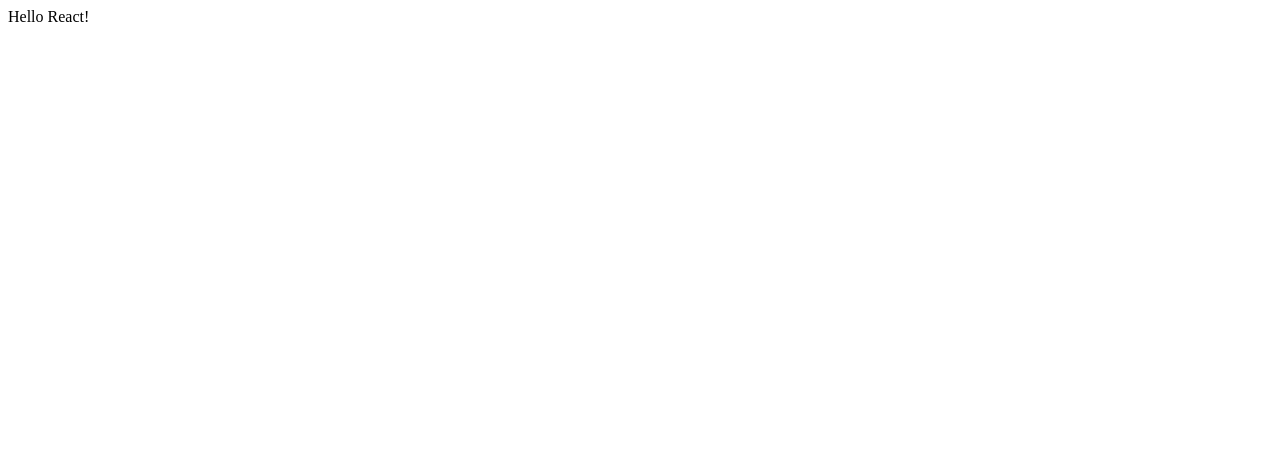
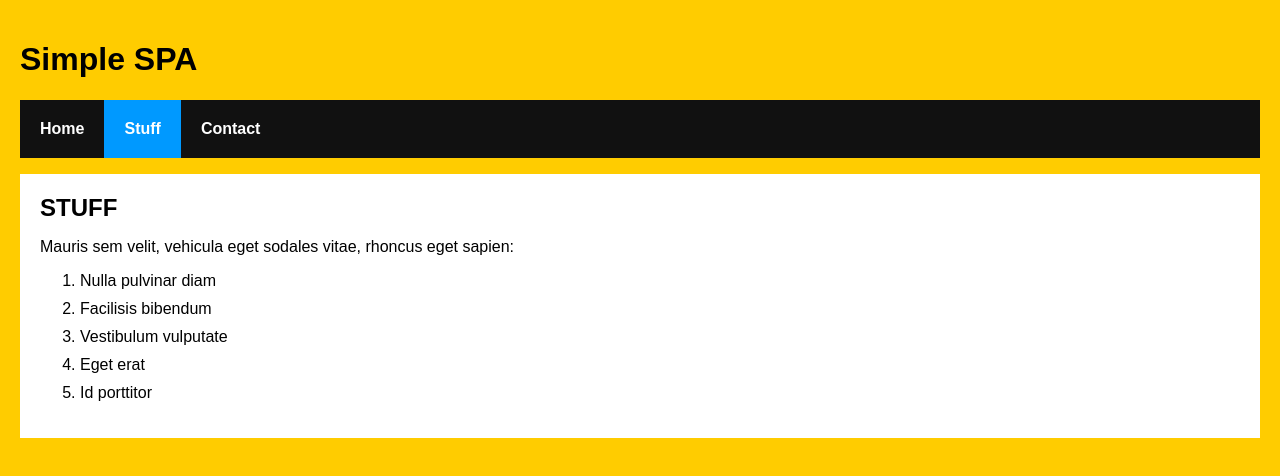
Before and after one commit to sanjeeevp/ReactApplication, a React app: page /#/stuff in a window 1280 px wide. Built offline with nearby package versions, Linux system fonts and the light colour scheme.

Commit message:
updated the files

```diff
--- /dev/null
+++ b/app/components/Contact.js
@@ -0,0 +1,16 @@
+import React, { Component } from "react";
+
+class Contact extends Component {
+  render() {
+    return (
+      <div>
+        <h2>GOT QUESTIONS?</h2>
+        <p>The easiest thing to do is post on
+        our <a href="http://forum.kirupa.com">forums</a>.
+        </p>
+      </div>
+    );
+  }
+}
+
+export default Contact;
--- /dev/null
+++ b/app/components/Home.js
@@ -0,0 +1,21 @@
+import React, { Component } from "react";
+
+class Home extends Component {
+  render() {
+    return (
+      <div>
+        <h2>HELLO</h2>
+        <p>Cras facilisis urna ornare ex volutpat, et
+        convallis erat elementum. Ut aliquam, ipsum vitae
+        gravida suscipit, metus dui bibendum est, eget rhoncus nibh
+        metus nec massa. Maecenas hendrerit laoreet augue
+        nec molestie. Cum sociis natoque penatibus et magnis
+        dis parturient montes, nascetur ridiculus mus.</p>
+
+        <p>Duis a turpis sed lacus dapibus elementum sed eu lectus.</p>
+      </div>
+    );
+  }
+}
+
+export default Home;
--- /dev/null
+++ b/app/components/Stuff.js
@@ -0,0 +1,22 @@
+import React, { Component } from "react";
+
+class Stuff extends Component {
+  render() {
+    return (
+      <div>
+        <h2>STUFF</h2>
+        <p>Mauris sem velit, vehicula eget sodales vitae,
+        rhoncus eget sapien:</p>
+        <ol>
+          <li>Nulla pulvinar diam</li>
+          <li>Facilisis bibendum</li>
+          <li>Vestibulum vulputate</li>
+          <li>Eget erat</li>
+          <li>Id porttitor</li>
+        </ol>
+      </div>
+    );
+  }
+}
+
+export default Stuff;
--- a/app/components/app.js
+++ b/app/components/app.js
@@ -1,10 +1,33 @@
-import React from 'react'
+import React, { Component } from "react";
+import {
+  Route,
+  NavLink,
+  HashRouter
+} from "react-router-dom";
+import Home from "./Home";
+import Stuff from "./Stuff";
+import Contact from "./Contact";
 
-function App () {
-  return (
-    <div>
-      Hello React!
-    </div>
-  )
+class App extends Component {
+  render() {
+    return (
+      <HashRouter>
+        <div>
+          <h1>Simple SPA</h1>
+          <ul className="header">
+          <li><NavLink exact to="/">Home</NavLink></li>
+          <li><NavLink to="/stuff">Stuff</NavLink></li>
+          <li><NavLink to="/contact">Contact</NavLink></li>
+          </ul>
+          <div className="content">
+            <Route exact path="/" component={Home}/>
+            <Route path="/stuff" component={Stuff}/>
+            <Route path="/contact" component={Contact}/>
+          </div>
+        </div>
+        </HashRouter>
+    );
+  }
 }
-export default App
+
+export default App;
--- /dev/null
+++ b/app/index.css
@@ -0,0 +1,39 @@
+body {
+    background-color: #FFCC00;
+    padding: 20px;
+    margin: 0;
+  }
+  h1, h2, p, ul, li {
+    font-family: sans-serif;
+  }
+  ul.header li {
+    display: inline;
+    list-style-type: none;
+    margin: 0;
+  }
+  ul.header {
+    background-color: #111;
+    padding: 0;
+  }
+  ul.header li a {
+    color: #FFF;
+    font-weight: bold;
+    text-decoration: none;
+    padding: 20px;
+    display: inline-block;
+  }
+  .content {
+    background-color: #FFF;
+    padding: 20px;
+  }
+  .content h2 {
+    padding: 0;
+    margin: 0;
+  }
+  .content li {
+    margin-bottom: 10px;
+  }
+
+  .active {
+    background-color: #0099FF;
+  }
--- a/app/index.html
+++ b/app/index.html
@@ -1,10 +1,12 @@
 <!DOCTYPE html>
 <html lang="en">
   <head>
-    <meta charset="utf-8" />
-    <title>My first React App</title>
+    <meta charset="utf-8">
+    <meta name="viewport"
+          content="width=device-width, initial-scale=1, shrink-to-fit=no">
+    <title>React Router Example</title>
   </head>
   <body>
-    <div id="app"></div>
+    <div id="root"></div>
   </body>
 </html>
--- a/app/index.js
+++ b/app/index.js
@@ -1,5 +1,9 @@
-import App from '../app/components/App'
-import React from 'react'
-import {render} from 'react-dom'
+import React from "react";
+import ReactDOM from "react-dom";
+import App from '../app/components/App';
+import './index.css';
 
-render(<App />, document.getElementById('app'))
+ReactDOM.render(
+  <App />,
+  document.getElementById("root")
+);
--- a/webpack.config.js
+++ b/webpack.config.js
@@ -21,6 +21,11 @@ module.exports = {
                 test: /\.js$/,
                 exclude: /node_modules/,
                 loader: 'babel-loader'
+            },
+            {
+              test: /\.css/,
+              exclude: /node_modules/,
+              loaders: ['style-loader', 'css-loader']
             }
         ]
     },
```
Also changed, not shown: package.json (+8 -3 lines), 1 other file.
